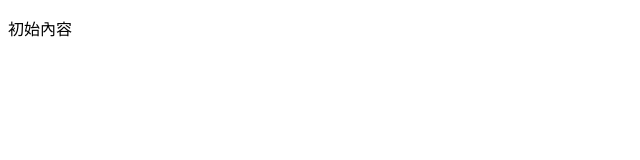
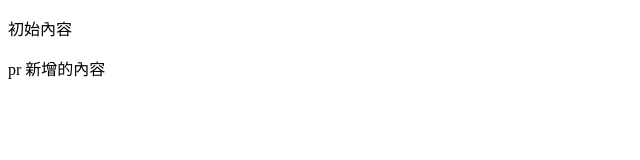
Before and after one commit to mnodejs/test_pr, a plain HTML site: page index.html in a window 1280 px wide. Shown: the whole page, without its empty margins (0-640 px from the left). Drawn offline with Linux system fonts and the light colour scheme.

Commit message:
新增內容

```diff
--- a/index.html
+++ b/index.html
@@ -8,5 +8,6 @@
 </head>
 <body>
   <p>初始內容</p>
+  <p>pr 新增的內容</p>
 </body>
 </html>
```
